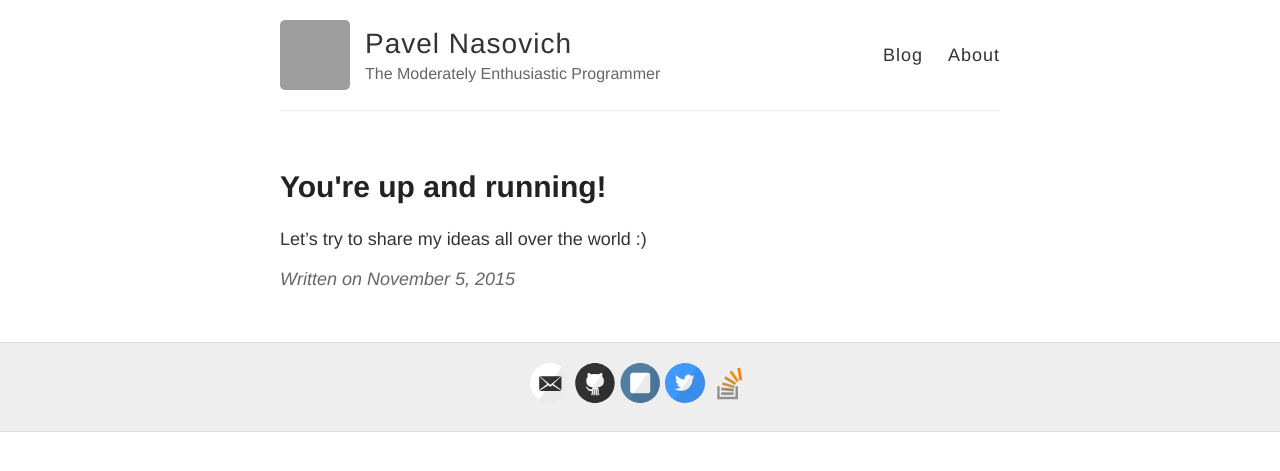
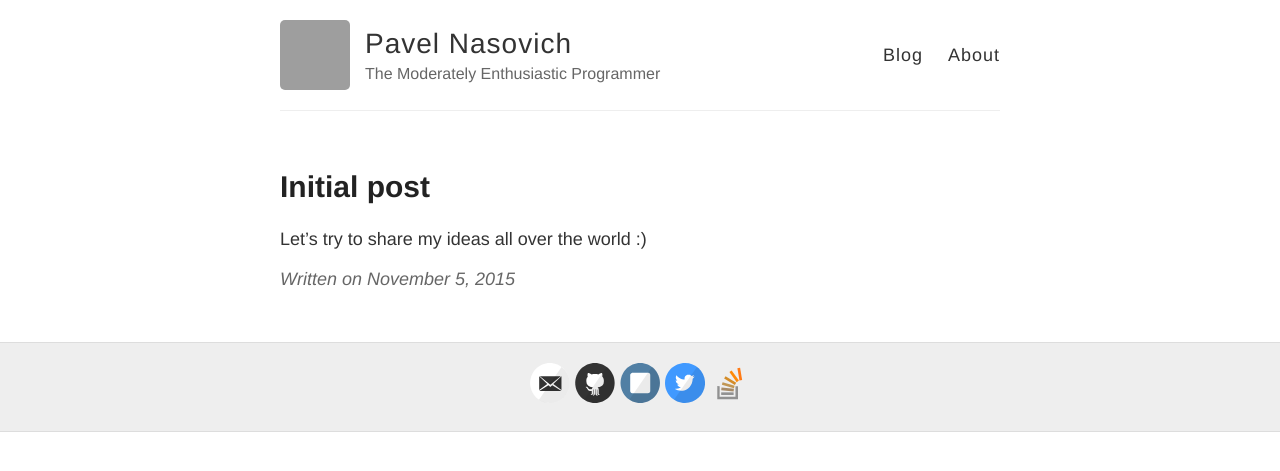
Before and after one commit to forcewake/forcewake.github.io, a Jekyll site: the page built from _posts/2015-11-5-Hello-World.md, in a window 1280 px wide. Shown: the top 471 px of the page. Built offline with Jekyll 4.4.1, drawn with Linux system fonts in a browser that asks for light colours; Markdown is read by kramdown in place of the engine named in the settings; comment, search, counter and statistics services are not loaded; grey boxes are pictures that could not be loaded.

Commit message:
Updated 2015-11-5-Hello-World.md

```diff
--- a/_posts/2015-11-5-Hello-World.md
+++ b/_posts/2015-11-5-Hello-World.md
@@ -1,8 +1,9 @@
 ---
 layout: post
-title: "You're up and running!"
+title: Initial post
 published: true
 ---
 
 
+
 Let's try to share my ideas all over the world :)
```
